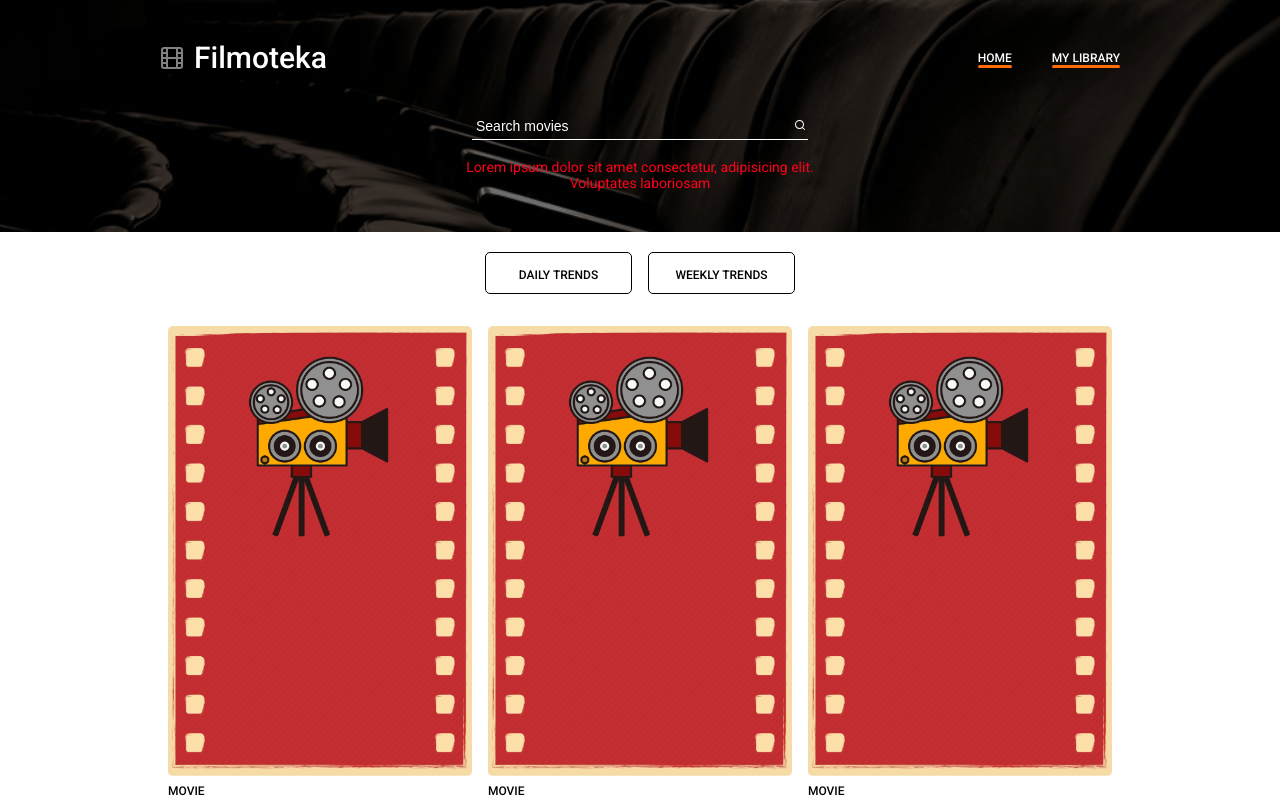
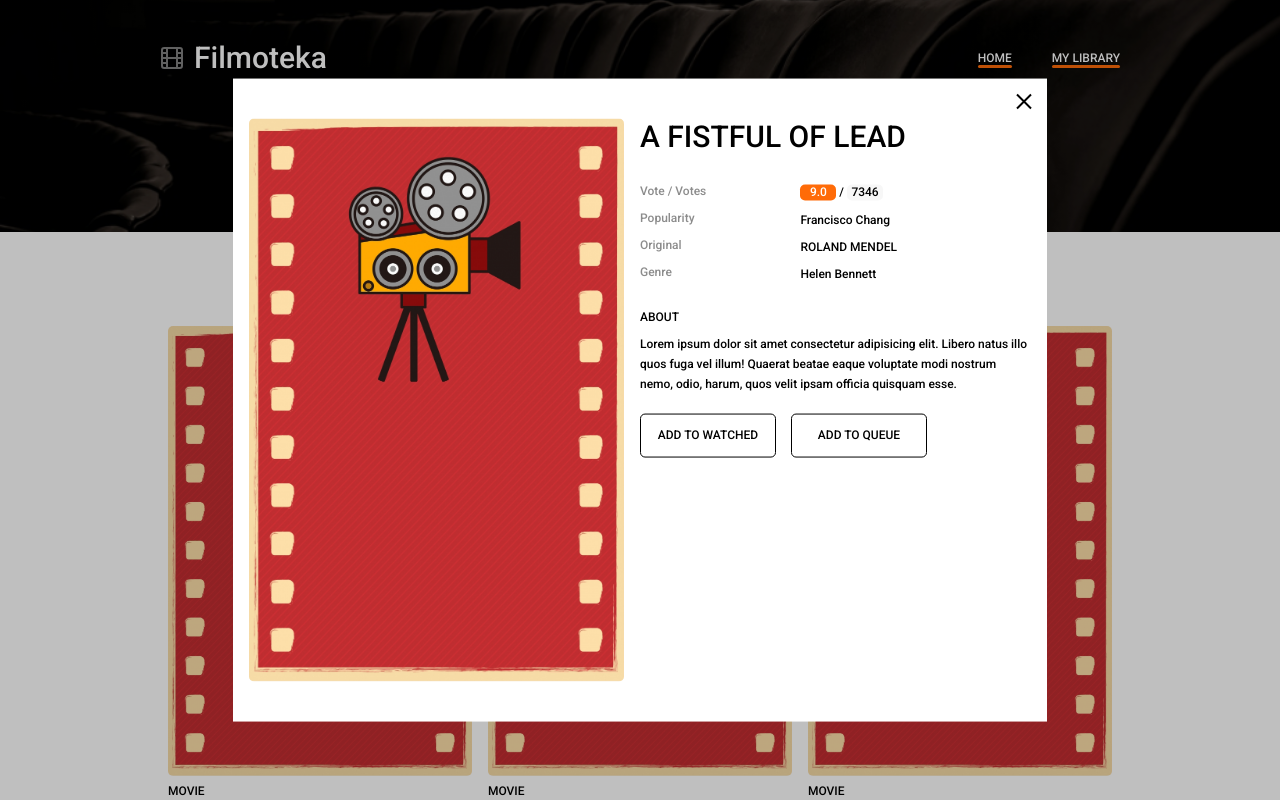
Before and after one commit to AntonTarasiuk/FIlmoteka, a React (Create React App) app: page / in a window 1280 px wide. Shown: the top 800 px of the page. Built offline with nearby package versions, Linux system fonts and the light colour scheme; no server answers.

Commit message:
Added movie info modal

```diff
--- a/src/components/App/App.jsx
+++ b/src/components/App/App.jsx
@@ -1,12 +1,14 @@
 import { Header } from "components/Header/Header";
 import { Footer } from "components/Footer/Footer";
 import { Main } from "components/Main/Main";
+import { MovieModal } from "components/MovieModal/MovieModal";
 
 export const App = () => {
   return (
     <div>
       <Header/>
-      <Main/>
+      <Main />
+      <MovieModal />
       <Footer/>
     </div>
   );
--- a/src/components/MovieItem/MovieItem.styled.jsx
+++ b/src/components/MovieItem/MovieItem.styled.jsx
@@ -73,16 +73,17 @@ export const MovieGenres = styled.p`
 `
 
 export const MovieRaiting = styled.span`
-    align-self: center;
+    display: block;
 
-    padding-right: 9px;
-    padding-left: 9px;
+    width: 36px;
+    height: 16px;
 
     background-color: ${props => props.theme.colors.accentColor};
     border-radius: 5px;
 
+    text-align: center;
     font-size: 12px;
-    line-height: 1.16;
+    line-height: 1.2;
     font-weight: 500;
     color: ${props => props.theme.colors.headerTextColor};
 `
--- /dev/null
+++ b/src/components/MovieModal/MovieModal.jsx
@@ -0,0 +1,78 @@
+import {
+    Backdrop,
+    ModalWindow,
+    ModalCloseBtn,
+    MovieInfoWrapper,
+    MoviePoster,
+    MovieTitle,
+    MovieAttrList,
+    MovieAttr,
+    MovieAttrValue,
+    VotedNum,
+    OriginNameValue,
+    DescriptionSubtitle,
+    Description,
+    ModalBtnSet,
+    ModalBtn
+} from "./MovieModal.styled"
+import { MovieRaiting } from "components/MovieItem/MovieItem.styled"
+import noPosterImg from '../../images/no-poster.jpg'
+
+import sprite from "../../images/sprite.svg"
+
+export const MovieModal = () => {
+    return (
+            <Backdrop>
+                <ModalWindow>
+                    <ModalCloseBtn type="button" aria-label="close">
+                        <svg width="30" height="30">
+                            <use xlinkHref={`${sprite}#icon-close`} />
+                        </svg>
+                    </ModalCloseBtn>
+                    <MovieInfoWrapper>
+                        <MoviePoster src={noPosterImg} alt="Movie poster" />
+                        <div>
+                            <MovieTitle>A FISTFUL OF LEAD</MovieTitle>
+                            <MovieAttrList>
+                                <tr>
+                                    <MovieAttr>Vote / Votes</MovieAttr>
+                                    <MovieAttrValue><MovieRaiting>9.0</MovieRaiting>&nbsp;/&nbsp;<VotedNum>7346</VotedNum></MovieAttrValue>
+                                </tr>
+                                <tr>
+                                    <MovieAttr>Popularity</MovieAttr>
+                                    <MovieAttrValue>Francisco Chang</MovieAttrValue>
+                                </tr>
+                                <tr>
+                                    <MovieAttr>Original </MovieAttr>
+                                    <MovieAttrValue>
+                                        <OriginNameValue>Roland Mendel</OriginNameValue>
+                                    </MovieAttrValue>
+                                </tr>
+                                <tr>
+                                    <MovieAttr>Genre</MovieAttr>
+                                    <MovieAttrValue>Helen Bennett</MovieAttrValue>
+                                </tr>
+                            </MovieAttrList>
+
+                            <DescriptionSubtitle>about</DescriptionSubtitle>
+                            <Description>Lorem ipsum dolor sit amet consectetur adipisicing elit. Libero natus illo quos fuga vel illum! Quaerat beatae eaque voluptate modi nostrum nemo, odio, harum, quos velit ipsam officia quisquam esse.</Description>
+                            <ModalBtnSet>
+                                <ModalBtn class="details__button addToWatchedBtn-JS details__button-accent" type="button"
+                                    data-action="details-watched-btn">add to
+                                    watched</ModalBtn>
+                                {/* <ModalBtn class="details__button removeFromWatchedBtn-JS isHidden" type="button"
+                                    data-action="details-del-watched-btn">remove from
+                                    watched</ModalBtn> */}
+                                <ModalBtn class="details__button addToQueueBtn-JS" type="button"
+                                    data-action="details-queue-btn">add to
+                                    queue</ModalBtn>
+                                {/* <ModalBtn class="details__button removeFromQueueBtn-JS isHidden" type="button"
+                                    data-action="details-del-queue-btn">remove from
+                                    queue</ModalBtn> */}
+                            </ModalBtnSet>
+                        </div>
+                    </MovieInfoWrapper>
+                </ModalWindow>
+            </Backdrop>
+    )
+}
--- /dev/null
+++ b/src/components/MovieModal/MovieModal.styled.jsx
@@ -0,0 +1,239 @@
+import styled from "@emotion/styled";
+
+export const Backdrop = styled.div`
+    display: flex;
+    justify-content: center;
+
+    position: fixed;
+    width: 100%;
+    height: 100%;
+
+    left: 0px;
+    top: 0px;
+    z-index: 1;
+
+    overflow-y: scroll;
+    transition: opacity 500ms linear;
+
+    box-shadow: 0px 4px 4px rgba(0, 0, 0, 0.25);
+    background: rgba(0, 0, 0, 0.25);;
+    background-repeat: no-repeat;
+    background-size: cover;
+`
+
+export const ModalWindow = styled.div`
+    display: block;
+    position: absolute;
+    width: 90%;
+
+    top: 20px;
+
+    z-index: 2;
+
+    padding: 48px 20px 40px;
+
+    background-color: ${props => props.theme.colors.headerTextColor};
+    transition: opacity 500ms linear;
+
+    box-shadow:
+        5px 5px 5px 8px ${props => props.theme.colors.accentColor},
+        -5px -5px -5px 8px ${props => props.theme.colors.accentColor};
+
+    @media screen and (min-width: 768px) {
+        top: 50%;
+        left: 50%;
+        transform: translate(-50%, -50%) scale(1);
+        width: 704px;
+
+        padding: 40px 36px;
+    }
+
+    @media screen and (min-width: 1024px) {
+        width: 814px;
+
+        padding: 40px 16px;
+    }
+`
+
+export const ModalCloseBtn = styled.button`
+    position: absolute;
+    display: flex;
+    justify-content: center;
+    align-items: center;
+
+    top: 8px;
+    right: 8px;
+
+    min-width: 30px;
+    min-height: 30px;
+    padding: 0;
+
+    background-color: ${props => props.theme.colors.headerTextColor};
+    fill: red;
+
+    :hover,
+    :focus{
+        fill: ${props => props.theme.colors.accentColor};
+    }
+`
+
+export const MovieInfoWrapper = styled.div`
+    display: block;
+    margin: 0 auto;
+    width: 240px;
+
+    @media screen and (min-width: 768px) {
+        display: flex;
+        justify-content: center;
+        width: 100%;
+    }
+`
+
+export const MoviePoster = styled.img`
+    margin: 0 auto 20px;
+    width: 100%;
+    height: auto;
+
+    border-radius: 5px;
+
+    @media screen and (min-width: 768px) {
+        width: 264px;
+        margin: 0 68px 0 0;
+    }
+
+    @media screen and (min-width: 1024px) {
+        width: 375px;
+        margin-right: 16px;
+    }
+`
+
+export const MovieTitle = styled.h2`
+    margin-bottom: 20px;
+
+    font-size: 20px;
+    line-height: 1.15;
+    font-weight: 500;
+
+    text-transform: uppercase;
+
+    @media screen and (min-width: 1024px) {
+        font-size: 30px;
+        line-height: 1.17;
+    }
+`
+
+export const MovieAttrList = styled.table`
+    margin-bottom: 20px;
+    width: 100%;
+
+    border-collapse: separate;
+    border-spacing: 0 8px;
+`
+
+export const MovieAttr = styled.td`
+    color: ${props => props.theme.colors.secondTextColor};
+    font-size: 12px;
+    line-height: 1.33;
+    font-weight: 500;
+
+    width: 40%;
+    padding-right: 4px;
+`
+
+export const MovieAttrValue = styled.td`
+    display: inline-flex;
+
+    font-size: 12px;
+    line-height: 1.17;
+    font-weight: 500;
+
+    width: 140px;
+    padding-left: 4px;
+`
+
+export const VotedNum = styled.span`
+    display: block;
+
+    width: 36px;
+    height: 16px;
+
+    background-color: ${props => props.theme.colors.footerBgColor};
+    border-radius: 5px;
+
+    text-align: center;
+`
+
+export const OriginNameValue = styled.span`
+    text-transform: uppercase;
+`
+
+export const DescriptionSubtitle = styled.p`
+    margin-bottom: 8px;
+
+    text-transform: uppercase;
+    font-size: 12px;
+    line-height: 1.33;
+    font-weight: 500;
+`
+
+export const Description = styled.p`
+    margin-bottom: 20px;
+
+    font-size:12px;
+    line-height: 1.67;
+    font-weight: 500;
+
+    @media screen and (min-width: 768px) {
+        margin-bottom: 36px;
+    }
+
+    @media screen and (min-width: 1024px) {
+        margin-bottom: 20px;
+    }
+`
+
+export const ModalBtnSet = styled.div`
+    display: flex;
+`
+
+export const ModalBtn = styled.button`
+    width: 110px;
+    height: 44px;
+    border-radius: 5px;
+    padding: 6px 10px 6px;
+
+    text-transform: uppercase;
+    font-size: 12px;
+    line-height: 1.33;
+    font-weight: 500;
+
+    border: 1px solid  ${props => props.theme.colors.mainTextColor};
+    background-color: ${props => props.theme.colors.headerTextColor};
+
+    @media screen and (min-width: 768px) {
+        width: 125px;
+    }
+
+    @media screen and (min-width: 1024px) {
+        width: 136px;
+    }
+
+    transition:
+        background-color ${props => props.theme.cubic},
+        color ${props => props.theme.cubic},
+        border-color ${props => props.theme.cubic};
+
+    :hover,
+    :focus {
+        background-color: ${props => props.theme.colors.accentColor};
+        color: ${props => props.theme.colors.headerTextColor};
+        border-color: ${props => props.theme.colors.accentColor};
+    }
+
+    :not(:last-of-type){
+        margin-right: 20px;
+
+        @media screen and (min-width: 768px) {
+            margin-right: 15px;
+        }
+`
```
Also changed, not shown: src/components/Header/Header.styled.jsx (line endings or trailing spaces), src/images/sprite.svg.
